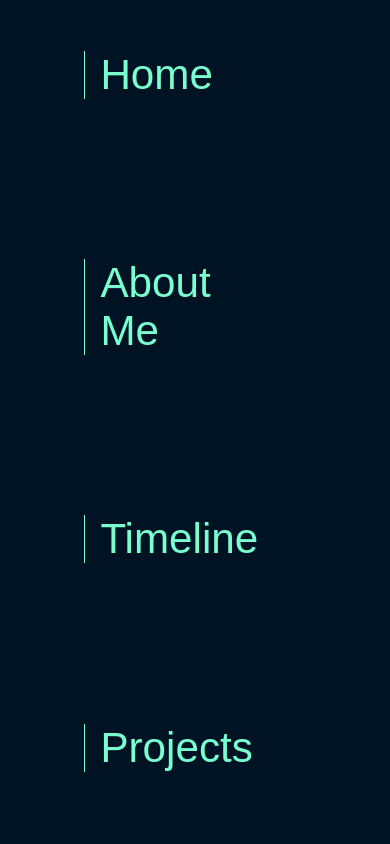
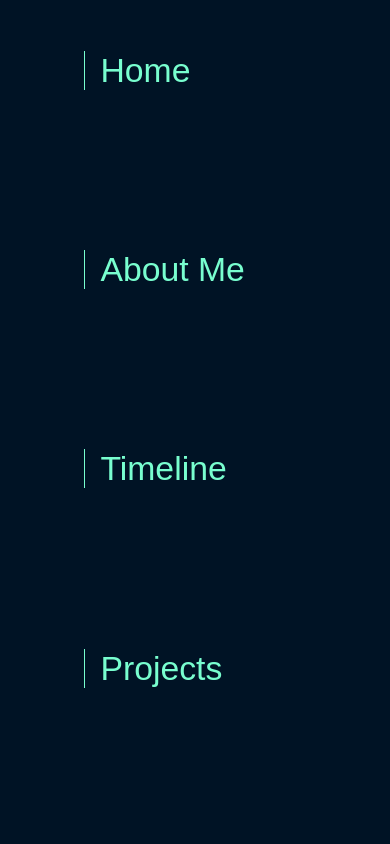
Before and after one commit to yasasbanukaofficial/yasasbanuka-webv3, a Next.js app: page / in a window 390 px wide. Shown: the top 844 px of the page. Built offline with nearby package versions, Linux system fonts and the light colour scheme; a web font is replaced by a local one.

Commit message:
added queries for navbar in tab version

```diff
--- a/app/components/common/Navbar.module.css
+++ b/app/components/common/Navbar.module.css
@@ -2,7 +2,6 @@
     display: flex;
     flex-direction: column;
     gap: 19vh;
-    /* Adjust if necessary for spacing */
     font-family: "Bruno Ace", sans-serif;
     font-weight: 400;
     font-style: normal;
@@ -17,10 +16,8 @@
     color: #78FECF;
     font-size: 5vh;
     transition: all 0.2s;
-    /* Optimize transition */
     border-left: 1px solid #78FECF;
     padding-left: 15px;
-    /* Optional: Add padding to avoid text touching the border */
 }
 
 .link:hover {
@@ -28,3 +25,14 @@
     text-decoration: underline;
     padding-left: 30px;
 }
+
+@media only screen and (max-width: 1024px) {
+    .link {
+        font-size: 4vh;
+        width: 230px;
+    }
+
+    .link:hover {
+        padding-left: 13px;
+    }
+}
```
